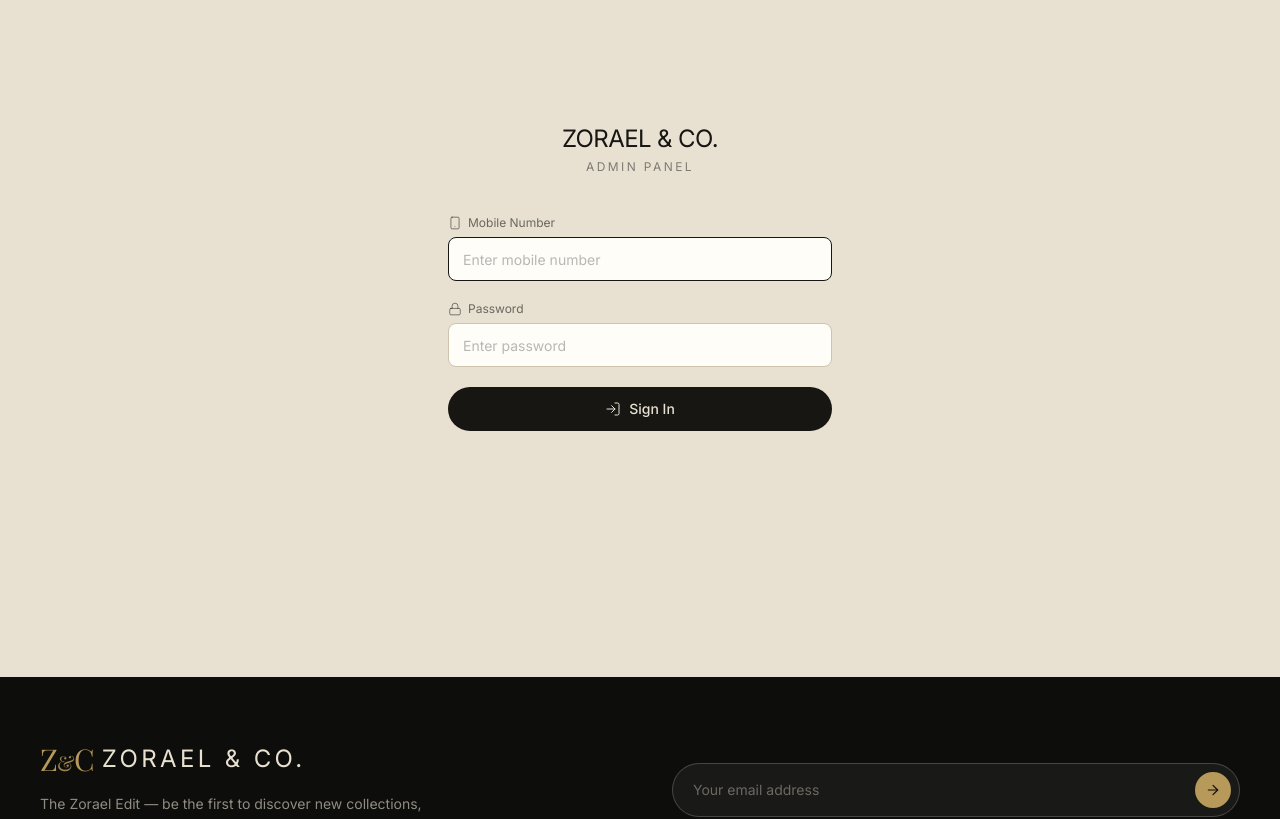
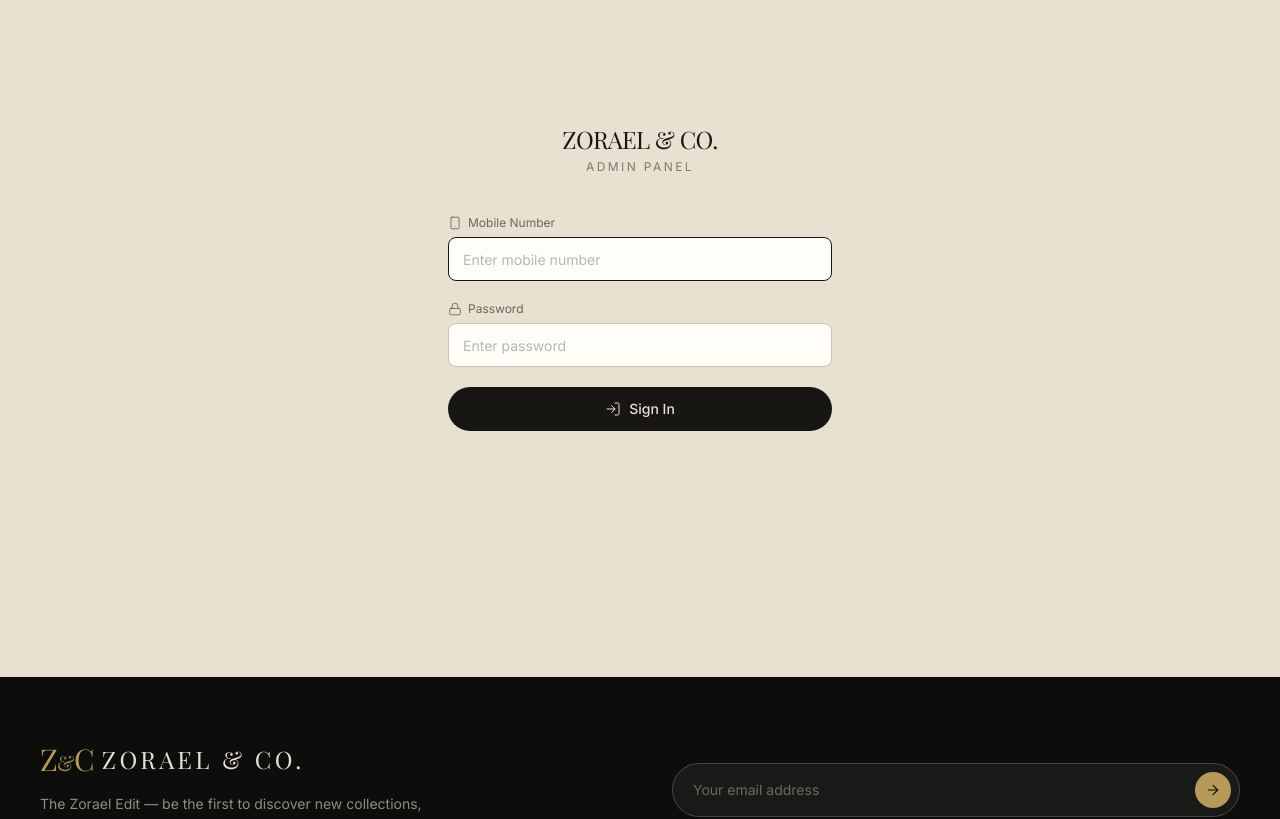
Before and after one commit to Automateideas/zorael-co, a Next.js app: page /admin/login in a window 1280 px wide. Shown: the part 240-1059 px from the top of the page. Built offline with nearby package versions, Linux system fonts and the light colour scheme; no server answers; a web font is replaced by a local one.

Commit message:
feat: update font styles to use font-logo for consistency across components

```diff
--- a/src/app/admin/(dashboard)/admin-shell.tsx
+++ b/src/app/admin/(dashboard)/admin-shell.tsx
@@ -63,7 +63,7 @@
         {/* Brand */}
         <div className="flex h-16 items-center justify-between border-b border-border px-5">
           <Link href="/admin" className="flex flex-col">
-            <span className="font-serif text-sm tracking-tight text-charcoal">
+            <span className="font-logo text-sm tracking-tight text-charcoal">
               ZORAEL & CO.
             </span>
             <span className="text-[10px] uppercase tracking-[0.2em] text-charcoal/35">
--- a/src/app/admin/login/login-form.tsx
+++ b/src/app/admin/login/login-form.tsx
@@ -36,7 +36,7 @@
     <div className="flex min-h-screen items-center justify-center bg-ivory px-4">
       <div className="w-full max-w-sm">
         <div className="text-center">
-          <h1 className="font-serif text-2xl tracking-tight text-charcoal">
+          <h1 className="font-logo text-2xl tracking-tight text-charcoal">
             ZORAEL & CO.
           </h1>
           <p className="mt-1 text-xs uppercase tracking-[0.2em] text-charcoal/50">
--- a/src/components/layout/mobile-menu.tsx
+++ b/src/components/layout/mobile-menu.tsx
@@ -54,7 +54,7 @@
         aria-label="Main menu"
       >
         <div className="flex items-center justify-between border-b border-white/10 px-6 py-5">
-          <span className="flex items-center gap-2 font-serif text-lg tracking-[0.12em]">
+          <span className="flex items-center gap-2 font-logo text-lg tracking-[0.12em]">
             <Monogram className="text-2xl" /> {SITE.name}
           </span>
           <button
--- a/src/components/layout/site-footer.tsx
+++ b/src/components/layout/site-footer.tsx
@@ -91,7 +91,7 @@
       <div className="border-b border-white/10">
         <div className="container-zorael grid gap-8 py-14 md:grid-cols-2 md:items-center md:gap-16 md:py-16">
           <div>
-            <span className="flex items-center gap-2 font-serif text-2xl tracking-[0.14em]">
+            <span className="flex items-center gap-2 font-logo text-2xl tracking-[0.14em]">
               <Monogram className="text-3xl" /> {SITE.name}
             </span>
             <p className="mt-4 max-w-sm text-sm leading-relaxed text-ivory/60">
--- a/src/components/media.tsx
+++ b/src/components/media.tsx
@@ -54,7 +54,7 @@
     >
       {showPlaceholder ? (
         <div className="absolute inset-0 flex flex-col items-center justify-center gap-2 bg-gradient-to-br from-cream to-ivory p-4 text-center">
-          <span className="font-serif text-lg tracking-tight text-charcoal/40">
+          <span className="font-logo text-lg tracking-tight text-charcoal/40">
             ZORAEL & CO.
           </span>
           <span className="max-w-[80%] text-[0.7rem] uppercase tracking-[0.18em] text-muted-gold/70">
```
